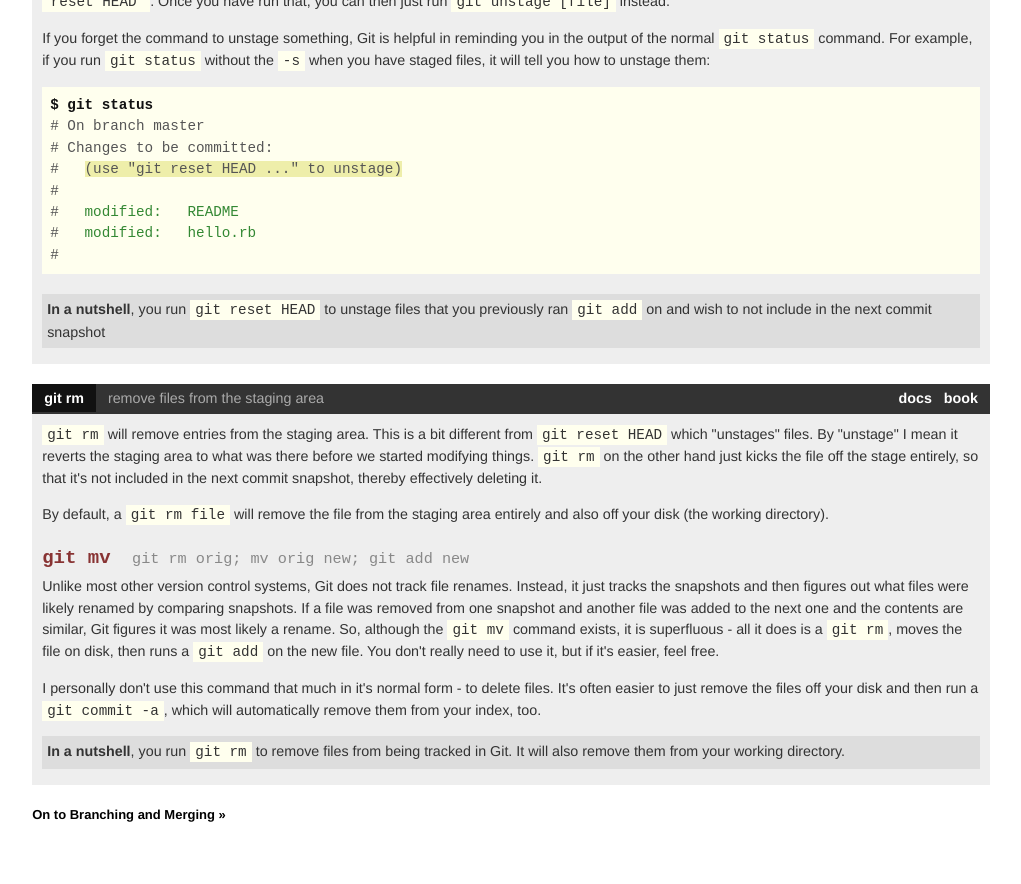
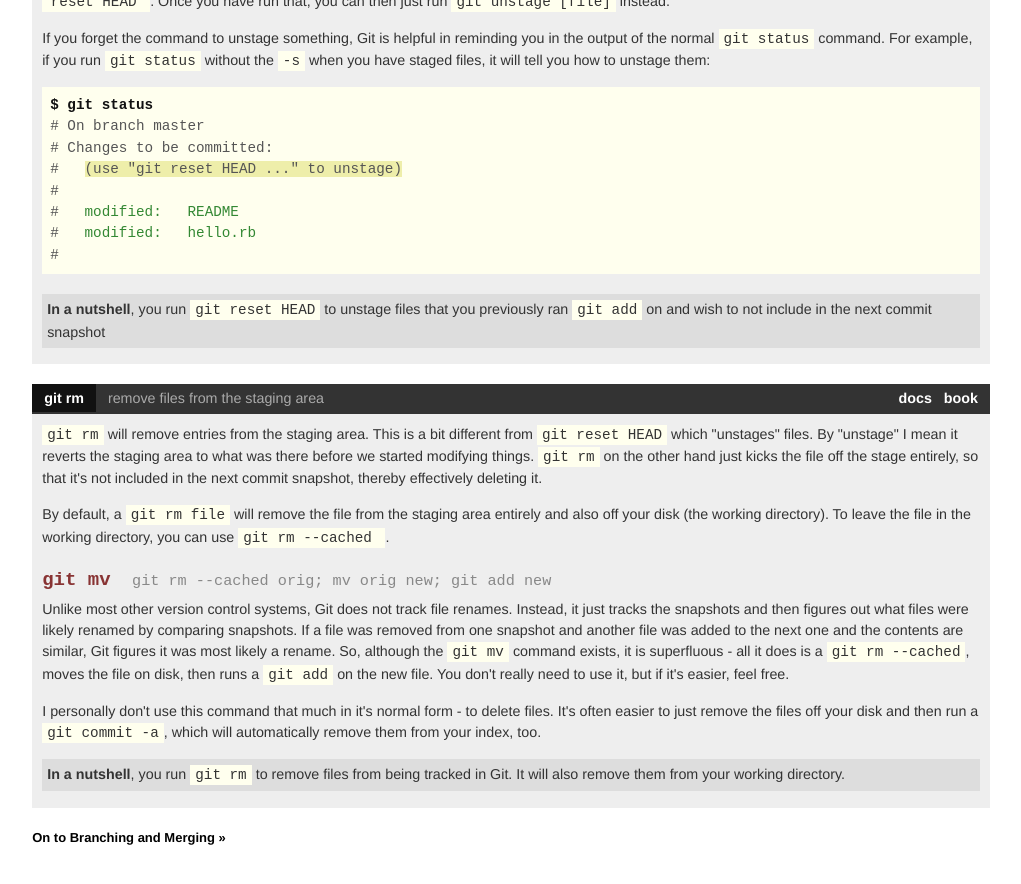
Before and after one commit to git/git-reference, a Jekyll site: the page built from basic/index.html, in a window 1280 px wide and 900 px high, scrolled down 8638 px. Shown: the top 884 px of the window, without its empty margins (227-1248 px from the left). Built offline with Jekyll 4.4.1, drawn with Linux system fonts in a browser that asks for light colours; nearby versions of some CDN libraries; library files that are not in the unit come from our copies.

Commit message:
fix description of "git rm" and "git mv" to mention --cached
using git rm removes the file from the index AND the working directory,
so trying to mv the file to the new name wouldn't actually work. If you
use "git rm --cached" the file still exists to be worked with.

```diff
--- a/basic/index.html
+++ b/basic/index.html
@@ -701,11 +701,13 @@ M hello.rb
     included in the next commit snapshot, thereby effectively deleting it.</p>
 
     <p>By default, a <code>git rm file</code> will remove the file from the
-    staging area entirely and also off your disk (the working directory).</p>
+    staging area entirely and also off your disk (the working directory). To
+    leave the file in the working directory, you can use <code>git rm --cached
+    </code>.</p>
 
     <h4>
       git mv
-      <small>git rm orig; mv orig new; git add new</small>
+      <small>git rm --cached orig; mv orig new; git add new</small>
     </h4>
 
     <p>
@@ -715,7 +717,7 @@ M hello.rb
     snapshot and another file was added to the next one and the contents are
     similar, Git figures it was most likely a rename.  So, although the
     <code>git mv</code> command exists, it is superfluous - all it does is a
-    <code>git rm</code>, moves the file on disk, then runs a
+    <code>git rm --cached</code>, moves the file on disk, then runs a
     <code>git add</code> on the new file.  You don't really need to use it, but
     if it's easier, feel free.
     </p>
```
